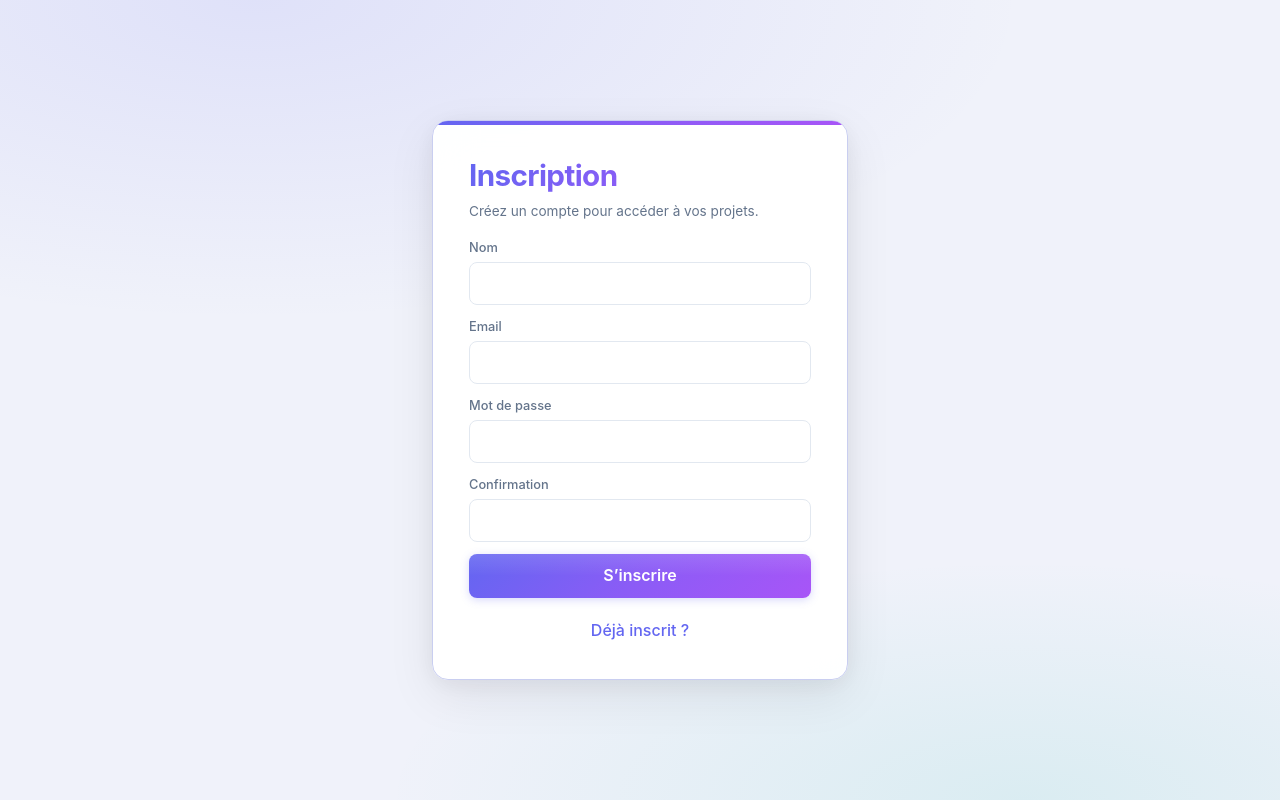
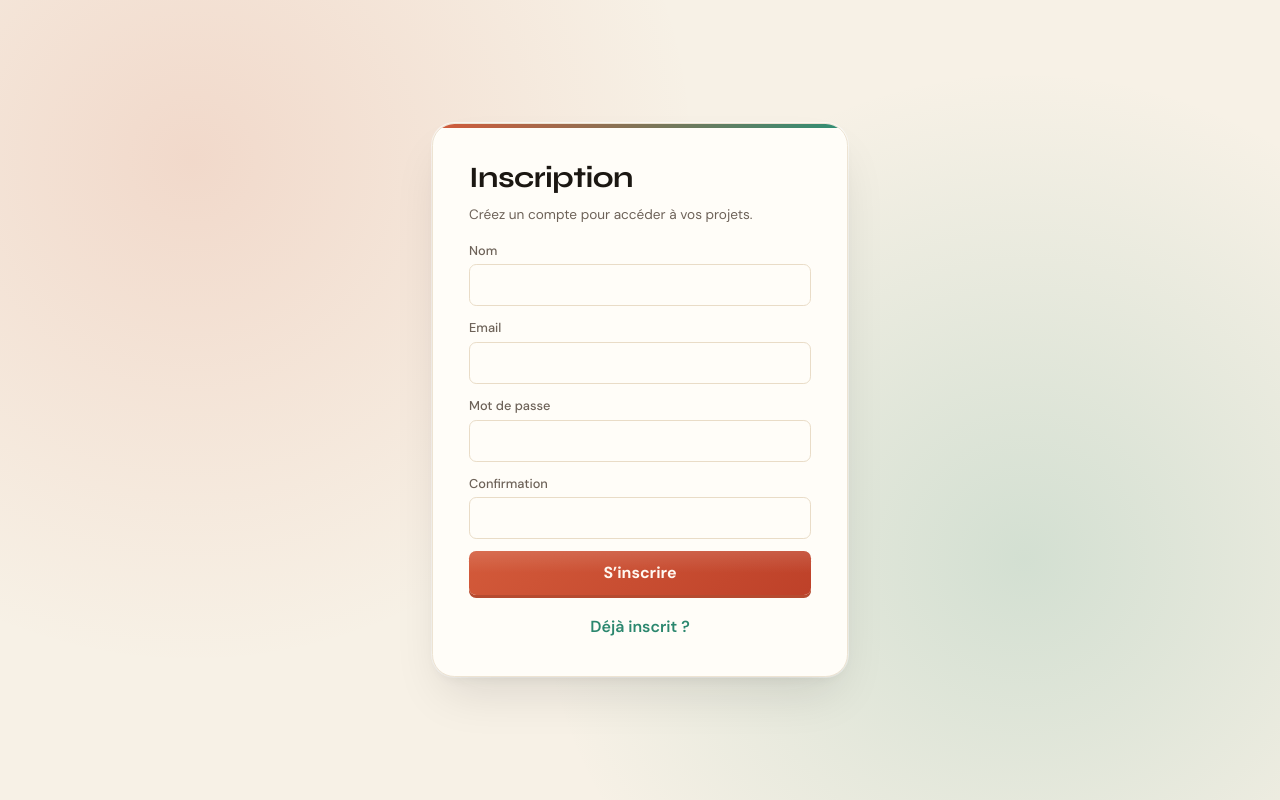
Before and after one commit to lustrellesobze/tp_groupe_cicd, a React (Vite) app in the folder frontend/: page /register in a window 1280 px wide. Built offline with nearby package versions, Linux system fonts and the light colour scheme; no server answers.

Commit message:
style(frontend): appliquer la charte graphique de la page de connexion à toutes les pages

```diff
--- a/frontend/src/index.css
+++ b/frontend/src/index.css
@@ -1,36 +1,36 @@
 /*
-  TaskFlow — palette
-  Fond: lavande très clair | Accents: indigo + sarcelle
-  Texte: bleu nuit | États: gris, bleu, ambre, vert
+  TaskFlow — palette papier / encre / rouille / sauge
+  Fond: papier chaud | Accents: rouille + sauge
+  Texte: encre | Polices: DM Sans + Syne
 */
 :root {
-  --tf-bg: #f0f2fa;
-  --tf-bg-elevated: #ffffff;
-  --tf-text: #0f172a;
-  --tf-text-muted: #64748b;
-  --tf-border: #e2e8f0;
-  --tf-primary: #6366f1;
-  --tf-primary-hover: #818cf8;
-  --tf-primary-pressed: #4f46e5;
-  --tf-accent: #14b8a6;
-  --tf-danger: #ef4444;
-  --tf-warn: #f59e0b;
-  --tf-success: #10b981;
+  --tf-bg: #f7f1e6;
+  --tf-bg-elevated: #fffdf8;
+  --tf-text: #1b1712;
+  --tf-text-muted: #6d6258;
+  --tf-border: #e9dcc7;
+  --tf-primary: #d35a3a;
+  --tf-primary-hover: #e47a5d;
+  --tf-primary-pressed: #be4129;
+  --tf-accent: #2f8f75;
+  --tf-danger: #c0392b;
+  --tf-warn: #e67e22;
+  --tf-success: #27ae60;
   --tf-radius: 12px;
   --tf-radius-sm: 8px;
-  --tf-shadow: 0 1px 3px rgba(15, 23, 42, 0.08);
-  --tf-shadow-md: 0 4px 16px rgba(15, 23, 42, 0.08);
-  --tf-shadow-lg: 0 12px 40px rgba(15, 23, 42, 0.12);
+  --tf-shadow: 0 1px 3px rgba(27, 23, 18, 0.08);
+  --tf-shadow-md: 0 4px 16px rgba(27, 23, 18, 0.08);
+  --tf-shadow-lg: 0 12px 40px rgba(27, 23, 18, 0.12);
   --space-page: clamp(0.75rem, 2vw, 1.5rem);
   --space-block: clamp(1rem, 3vw, 1.75rem);
   --touch-min: 44px;
   --content-max: min(100%, 70rem);
-  --col-backlog: #94a3b8;
-  --col-in-progress: #3b82f6;
-  --col-review: #f59e0b;
-  --col-done: #10b981;
-  --gradient-primary: linear-gradient(135deg, #6366f1 0%, #8b5cf6 50%, #a855f7 100%);
-  --gradient-accent: linear-gradient(135deg, #14b8a6 0%, #06b6d4 100%);
+  --col-backlog: #9a968f;
+  --col-in-progress: #2f8f75;
+  --col-review: #e67e22;
+  --col-done: #27ae60;
+  --gradient-primary: linear-gradient(135deg, #d35a3a 0%, #e47a5d 50%, #e8876d 100%);
+  --gradient-accent: linear-gradient(135deg, #2f8f75 0%, #61a894 100%);
   font-synthesis: none;
   text-rendering: optimizeLegibility;
   -webkit-font-smoothing: antialiased;
@@ -50,9 +50,10 @@ body,
 }
 
 body {
-  font-family: 'Inter', system-ui, 'Segoe UI', Roboto, Ubuntu, sans-serif;
+  font-family: 'DM Sans', system-ui, 'Segoe UI', Roboto, Ubuntu, sans-serif;
   background:
-    radial-gradient(ellipse 80% 50% at 50% -10%, color-mix(in srgb, var(--tf-primary) 6%, transparent) 0%, transparent 50%),
+    radial-gradient(circle at 15% 20%, color-mix(in srgb, var(--tf-primary) 10%, transparent) 0%, transparent 40%),
+    radial-gradient(circle at 80% 70%, color-mix(in srgb, var(--tf-accent) 12%, transparent) 0%, transparent 42%),
     var(--tf-bg);
   color: var(--tf-text);
   line-height: 1.55;
@@ -87,12 +88,13 @@ code {
 }
 
 a {
-  color: var(--tf-primary);
+  color: color-mix(in srgb, var(--tf-accent) 85%, #145848);
   text-decoration: none;
-  font-weight: 500;
+  font-weight: 600;
 }
 
 a:hover {
+  color: var(--tf-text);
   text-decoration: underline;
 }
 
@@ -111,7 +113,8 @@ a:hover {
 h1,
 h2,
 h3 {
-  font-weight: 600;
+  font-family: 'Syne', 'DM Sans', system-ui, sans-serif;
+  font-weight: 700;
   letter-spacing: -0.02em;
   margin: 0 0 0.5rem;
 }
@@ -129,16 +132,17 @@ textarea {
   justify-content: center;
   gap: 0.35rem;
   border: 0;
-  border-radius: var(--tf-radius-sm);
+  border-radius: 0.45rem;
   padding: 0.5rem 1.1rem;
-  font-weight: 600;
+  font-weight: 700;
   cursor: pointer;
   transition: all 0.2s ease;
-  background: var(--gradient-primary);
-  color: #fff;
-  box-shadow: 0 2px 8px color-mix(in srgb, var(--tf-primary) 25%, transparent);
+  background: linear-gradient(135deg, var(--tf-primary), var(--tf-primary-pressed));
+  color: #fff8f1;
+  box-shadow: 0 3px 0 color-mix(in srgb, var(--tf-primary) 72%, #6a2518);
   position: relative;
   overflow: hidden;
+  font-family: inherit;
 }
 
 .tf-btn::after {
@@ -151,25 +155,25 @@ textarea {
 
 .tf-btn:hover {
   transform: translateY(-1px);
-  box-shadow: 0 4px 16px color-mix(in srgb, var(--tf-primary) 30%, transparent);
-  filter: brightness(1.08);
+  box-shadow: 0 4px 0 color-mix(in srgb, var(--tf-primary) 72%, #6a2518);
+  background: linear-gradient(135deg, #e06644, #c84a31);
 }
 
 .tf-btn:active {
-  transform: translateY(0);
-  box-shadow: 0 1px 4px color-mix(in srgb, var(--tf-primary) 20%, transparent);
+  transform: translateY(1px);
+  box-shadow: 0 1px 0 color-mix(in srgb, var(--tf-primary) 72%, #6a2518);
 }
 
 .tf-btn.secondary {
   background: var(--tf-bg-elevated);
   color: var(--tf-text);
-  border: 1px solid var(--tf-border);
+  border: 1.5px solid color-mix(in srgb, var(--tf-accent) 70%, #1f6855);
   box-shadow: var(--tf-shadow);
 }
 
 .tf-btn.secondary:hover {
-  background: color-mix(in srgb, var(--tf-primary) 4%, var(--tf-bg-elevated));
-  border-color: color-mix(in srgb, var(--tf-primary) 30%, var(--tf-border));
+  background: color-mix(in srgb, var(--tf-accent) 8%, var(--tf-bg-elevated));
+  border-color: color-mix(in srgb, var(--tf-accent) 90%, #1f6855);
 }
 
 .tf-btn.ghost {
@@ -179,34 +183,37 @@ textarea {
 }
 
 .tf-btn.ghost:hover {
-  background: color-mix(in srgb, var(--tf-primary) 5%, transparent);
-  color: var(--tf-primary);
+  background: color-mix(in srgb, var(--tf-accent) 8%, transparent);
+  color: var(--tf-text);
 }
 
 .tf-btn.danger {
-  background: linear-gradient(135deg, #ef4444, #f97316);
-  box-shadow: 0 2px 8px color-mix(in srgb, #ef4444 25%, transparent);
+  background: linear-gradient(135deg, #c0392b, #e74c3c);
+  box-shadow: 0 3px 0 color-mix(in srgb, #c0392b 72%, #6a1510);
 }
 
 .tf-btn.danger:hover {
-  box-shadow: 0 4px 16px color-mix(in srgb, #ef4444 30%, transparent);
-  filter: brightness(1.08);
+  box-shadow: 0 4px 0 color-mix(in srgb, #c0392b 72%, #6a1510);
+  transform: translateY(-1px);
 }
 
 .tf-input {
   width: 100%;
   padding: 0.55rem 0.8rem;
   border: 1.5px solid var(--tf-border);
-  border-radius: var(--tf-radius-sm);
+  border-radius: 0.45rem;
   background: var(--tf-bg-elevated);
   transition: border-color 0.2s ease, box-shadow 0.2s ease;
-  font-size: 0.95rem;
+  font-size: 0.9rem;
+  color: var(--tf-text);
+  font-family: inherit;
 }
 
 .tf-input:focus {
   outline: none;
-  border-color: var(--tf-primary);
-  box-shadow: 0 0 0 3px color-mix(in srgb, var(--tf-primary) 12%, transparent);
+  border-color: color-mix(in srgb, var(--tf-accent) 75%, #1a5c4c);
+  background: #fff;
+  box-shadow: 0 0 0 3px color-mix(in srgb, var(--tf-accent) 25%, transparent);
 }
 
 .tf-input::placeholder {
@@ -217,15 +224,17 @@ textarea {
 .tf-input:focus-visible,
 a:focus-visible,
 .tf-nav a:focus-visible {
-  outline: 2px solid var(--tf-primary);
+  outline: 2px solid var(--tf-accent);
   outline-offset: 2px;
 }
 
 .tf-card {
   background: var(--tf-bg-elevated);
   border: 1px solid var(--tf-border);
-  border-radius: var(--tf-radius);
-  box-shadow: var(--tf-shadow);
+  border-radius: 1rem;
+  box-shadow:
+    0 4px 16px rgba(27, 23, 18, 0.06),
+    inset 0 1px 0 rgba(255, 255, 255, 0.6);
   padding: 1.1rem 1.35rem;
   transition: transform 0.25s ease, box-shadow 0.25s ease, border-color 0.2s ease;
   position: relative;
@@ -239,7 +248,7 @@ a:focus-visible,
   left: 0;
   right: 0;
   height: 3px;
-  background: var(--gradient-primary);
+  background: var(--gradient-accent);
   opacity: 0;
   transition: opacity 0.3s ease;
 }
@@ -247,7 +256,7 @@ a:focus-visible,
 .tf-card:hover {
   transform: translateY(-2px);
   box-shadow: var(--tf-shadow-md);
-  border-color: color-mix(in srgb, var(--tf-primary) 20%, var(--tf-border));
+  border-color: color-mix(in srgb, var(--tf-accent) 20%, var(--tf-border));
 }
 
 .tf-card:hover::before {
@@ -276,7 +285,7 @@ a:focus-visible,
   position: sticky;
   top: 0;
   z-index: 50;
-  box-shadow: 0 1px 3px rgba(15, 23, 42, 0.04);
+  box-shadow: 0 1px 3px rgba(27, 23, 18, 0.04);
 }
 
 .tf-topbar__end {
@@ -291,17 +300,15 @@ a:focus-visible,
   display: flex;
   align-items: center;
   gap: 0.5rem;
+  font-family: 'Syne', 'DM Sans', system-ui, sans-serif;
   font-weight: 800;
   font-size: 1.15rem;
   color: var(--tf-text);
-  letter-spacing: -0.02em;
+  letter-spacing: -0.04em;
 }
 
 .tf-brand span:last-child {
-  background: var(--gradient-primary);
-  -webkit-background-clip: text;
-  background-clip: text;
-  -webkit-text-fill-color: transparent;
+  color: var(--tf-primary);
 }
 
 .tf-nav {
@@ -401,7 +408,7 @@ a:focus-visible,
   left: 50%;
   right: 50%;
   height: 2px;
-  background: var(--gradient-primary);
+  background: var(--gradient-accent);
   border-radius: 2px;
   transition: left 0.25s ease, right 0.25s ease;
   opacity: 0;
@@ -409,9 +416,9 @@ a:focus-visible,
 
 .tf-nav a.active,
 .tf-nav a:hover {
-  color: var(--tf-primary);
+  color: var(--tf-accent);
   text-decoration: none;
-  background: color-mix(in srgb, var(--tf-primary) 6%, transparent);
+  background: color-mix(in srgb, var(--tf-accent) 8%, transparent);
 }
 
 .tf-nav a.active::after,
@@ -424,7 +431,7 @@ a:focus-visible,
 @media (min-width: 900px) {
   .tf-nav a.active,
   .tf-nav a:hover {
-    background: color-mix(in srgb, var(--tf-primary) 8%, transparent);
+    background: color-mix(in srgb, var(--tf-accent) 10%, transparent);
   }
 }
 
@@ -452,7 +459,7 @@ a:focus-visible,
   position: fixed;
   inset: 0;
   z-index: 100;
-  background: rgba(15, 23, 42, 0.4);
+  background: rgba(27, 23, 18, 0.4);
   backdrop-filter: blur(2px);
   -webkit-tap-highlight-color: transparent;
 }
@@ -603,8 +610,8 @@ a:focus-visible,
 }
 
 .task-card:hover {
-  box-shadow: 0 4px 12px rgba(15, 23, 42, 0.08);
-  border-color: color-mix(in srgb, var(--tf-primary) 15%, var(--tf-border));
+  box-shadow: 0 4px 12px rgba(27, 23, 18, 0.08);
+  border-color: color-mix(in srgb, var(--tf-accent) 15%, var(--tf-border));
   transform: translateY(-1px);
 }
 
@@ -853,7 +860,7 @@ label {
 }
 
 .dash-stat:hover {
-  border-color: color-mix(in srgb, var(--tf-primary) 20%, var(--tf-border));
+  border-color: color-mix(in srgb, var(--tf-accent) 20%, var(--tf-border));
   box-shadow: var(--tf-shadow-md);
   transform: translateY(-2px);
 }
@@ -902,24 +909,24 @@ label {
   justify-content: center;
   padding: var(--space-block) var(--space-page);
   background:
-    radial-gradient(ellipse 120% 80% at 20% 0%, color-mix(in srgb, var(--tf-primary) 12%, transparent) 0%, transparent 50%),
-    radial-gradient(ellipse 100% 60% at 80% 100%, color-mix(in srgb, var(--tf-accent) 10%, transparent) 0%, transparent 50%),
-    radial-gradient(ellipse 60% 40% at 50% 120%, color-mix(in srgb, var(--tf-primary) 6%, transparent) 0%, transparent 40%),
+    radial-gradient(circle at 15% 20%, color-mix(in srgb, var(--tf-primary) 16%, transparent) 0%, transparent 40%),
+    radial-gradient(circle at 80% 70%, color-mix(in srgb, var(--tf-accent) 18%, transparent) 0%, transparent 42%),
     var(--tf-bg);
 }
 
 .auth-card {
   width: 100%;
   max-width: 24rem;
-  background: color-mix(in srgb, var(--tf-bg-elevated) 96%, transparent);
+  background: #fffdf8;
   backdrop-filter: blur(20px);
   -webkit-backdrop-filter: blur(20px);
-  border: 1px solid color-mix(in srgb, var(--tf-border) 80%, var(--tf-primary));
-  border-radius: calc(var(--tf-radius) + 4px);
+  border: 1px solid color-mix(in srgb, var(--tf-border) 80%, #fff);
+  border-radius: 1.4rem;
   box-shadow:
-    0 4px 24px rgba(15, 23, 42, 0.06),
-    0 16px 48px rgba(15, 23, 42, 0.08),
-    inset 0 1px 0 rgba(255, 255, 255, 0.6);
+    0 25px 50px -12px rgba(20, 18, 15, 0.12),
+    0 6px 16px -6px rgba(20, 18, 15, 0.08),
+    0 0 0 1px rgba(255, 255, 255, 0.6),
+    inset 0 1px 0 #fff;
   padding: clamp(1.5rem, 5vw, 2.25rem);
   position: relative;
   overflow: hidden;
@@ -932,15 +939,13 @@ label {
   left: 0;
   right: 0;
   height: 4px;
-  background: var(--gradient-primary);
+  background: linear-gradient(90deg, var(--tf-primary), var(--tf-accent));
 }
 
 .auth-card h1 {
   margin-top: 0;
-  background: var(--gradient-primary);
-  -webkit-background-clip: text;
-  background-clip: text;
-  -webkit-text-fill-color: transparent;
+  font-family: 'Syne', 'DM Sans', system-ui, sans-serif;
+  color: var(--tf-text);
   font-weight: 700;
 }
 
@@ -950,10 +955,8 @@ label {
 
 .page-header h1,
 .page-header h2 {
-  background: var(--gradient-primary);
-  -webkit-background-clip: text;
-  background-clip: text;
-  -webkit-text-fill-color: transparent;
+  font-family: 'Syne', 'DM Sans', system-ui, sans-serif;
+  color: var(--tf-text);
   font-weight: 700;
 }
 
@@ -1012,7 +1015,7 @@ label {
   left: 0;
   right: 0;
   height: 3px;
-  background: var(--gradient-accent);
+  background: linear-gradient(90deg, var(--tf-primary), var(--tf-accent));
   opacity: 0;
   transition: opacity 0.3s ease;
 }
@@ -1026,7 +1029,7 @@ label {
 }
 
 .project-card:hover {
-  border-color: color-mix(in srgb, var(--tf-primary) 20%, var(--tf-border));
+  border-color: color-mix(in srgb, var(--tf-accent) 20%, var(--tf-border));
   box-shadow: var(--tf-shadow-md);
   transform: translateY(-2px);
 }
@@ -1138,7 +1141,7 @@ label {
   border: 0;
   margin: 0;
   padding: 0;
-  background: rgba(15, 23, 42, 0.45);
+  background: rgba(27, 23, 18, 0.45);
   cursor: pointer;
   backdrop-filter: blur(2px);
 }
```
Also changed, not shown: frontend/src/components/ShellLayout.tsx (+14 -6 lines), frontend/src/pages/DashboardPage.module.css (+8 -6 lines).
